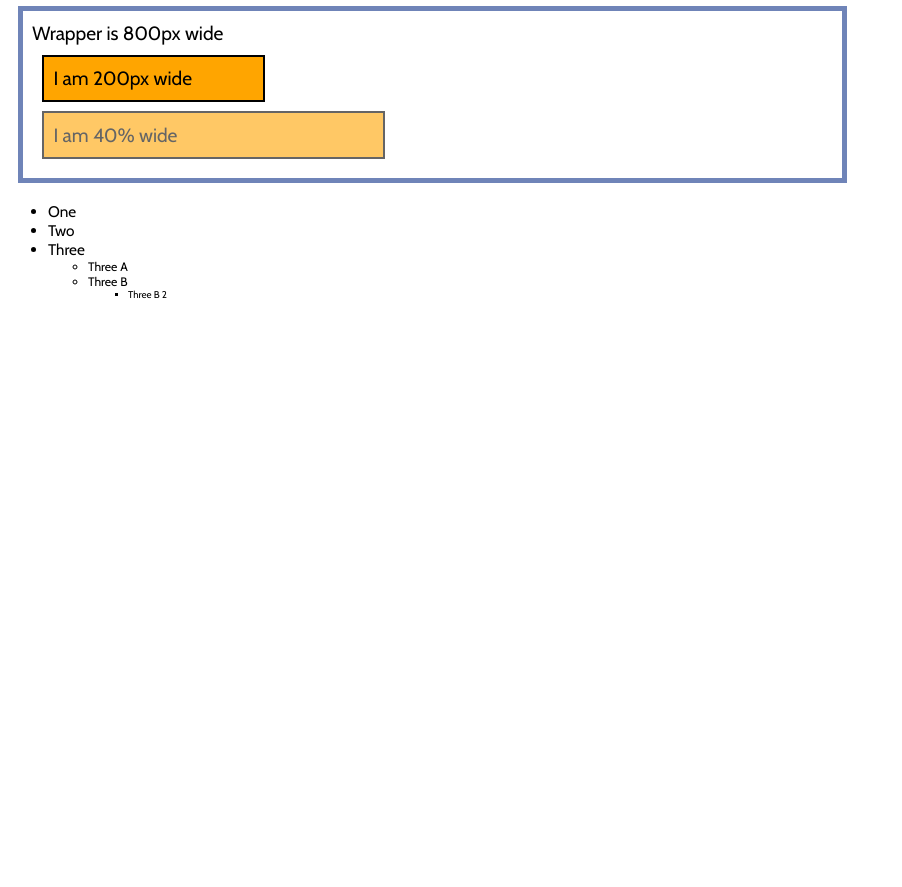
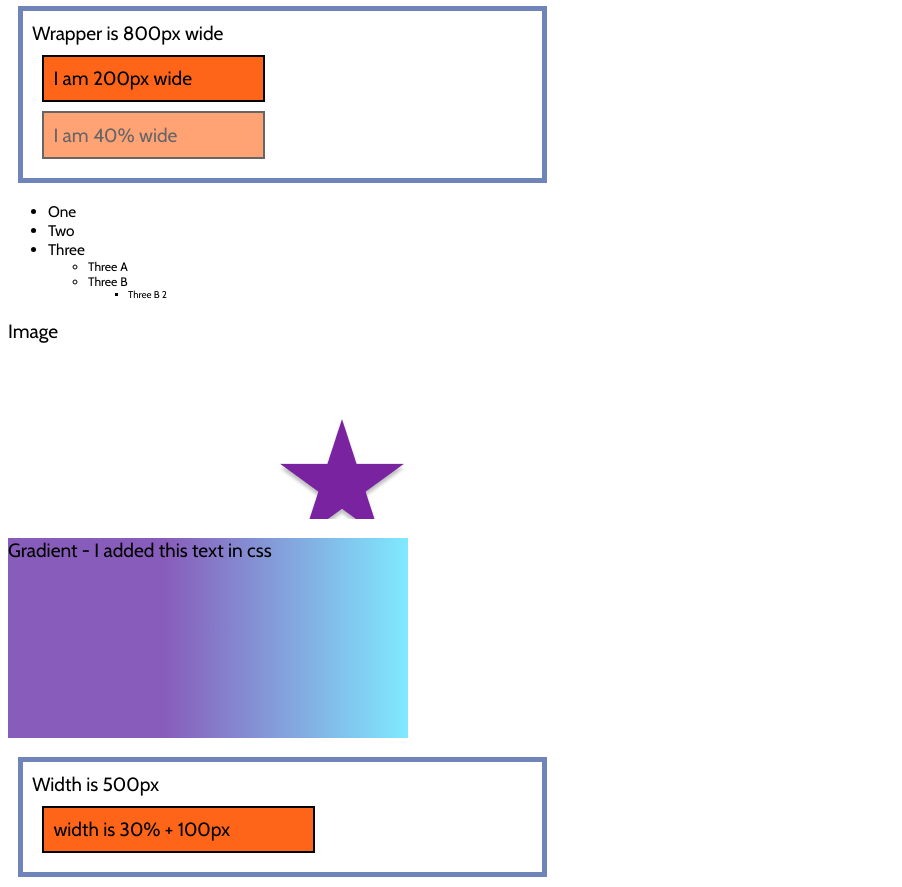
Before and after one commit to ra2dd/working_with_css, a plain HTML site: page values-and-units.html in a window 1280 px wide. Shown: the part 644-1531 px from the top of the page, without its empty margins (0-902 px from the left). Before the commit the page ends 963 px from the top, so only its background shows below. Drawn offline with nearby package versions, Linux system fonts and the light colour scheme.

Commit message:
worked with images and calc

```diff
--- a/stylesheets/style-values-and-units.css
+++ b/stylesheets/style-values-and-units.css
@@ -33,7 +33,7 @@ html
 
 div
 {
-    background-color: orange;
+    background-color: hsl(20 100% 50% / 0.9);
     border: 2px solid #000000;
     margin: 0.5rem;
     padding: 0.5rem;
@@ -58,3 +58,45 @@ div
 {
     font-size: 80%;
 }
+
+
+/*
+    images
+*/
+p
+{
+    display: block;
+    width: 400px;
+    height: 200px;
+}
+
+.image
+{
+    background-image: url(../images/star.png);
+    background-repeat: no-repeat;
+    background-position: right 100px;
+}
+
+.gradient
+{
+    background-image: linear-gradient(90deg, rgb(136, 92, 186) 39%, rgba(0, 212, 255, 0.5) 100%);
+}
+
+.gradient:after
+{
+    content: " - I added this text in css";
+
+}
+
+/*
+    calc
+*/
+.wrapper
+{
+    width: 500px;
+}
+
+.calculate
+{
+    width: calc(30% + 100px);
+}
--- a/values-and-units.html
+++ b/values-and-units.html
@@ -72,6 +72,15 @@
             </li>
           </ul>
 
+        <section>
+            <p class="box image">Image</p>
+            <p class="box gradient">Gradient</p>
+        </section>
+
+        <div class="wrapper">
+            Width is 500px
+            <div class="calculate">width is 30% + 100px</div>
+        </div>
 
     </body>
 </html>
```
Also changed, not shown: images/star.png (added).
